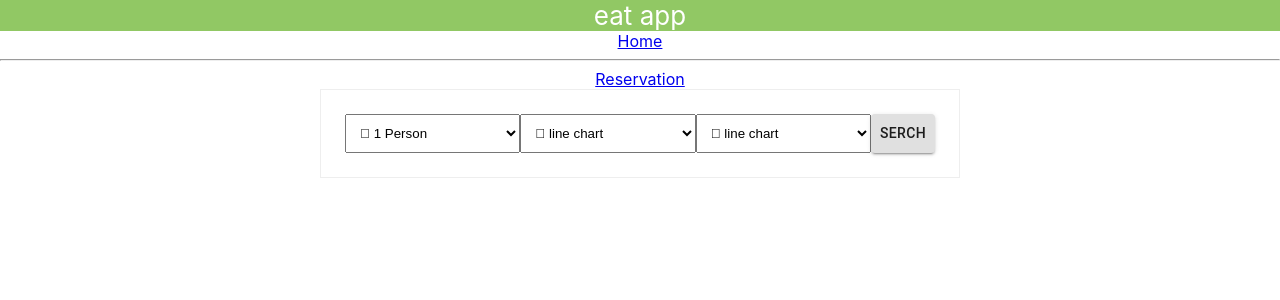
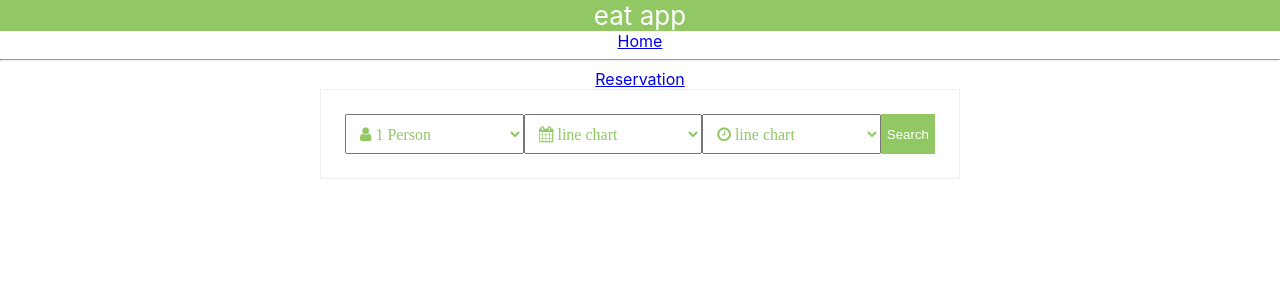
Before and after one commit to p8queiroz/eat-app-availability, a React (Create React App) app: page / in a window 1280 px wide. Shown: the top 300 px of the page. Built offline with nearby package versions, Linux system fonts and the light colour scheme.

Commit message:
add default colors

```diff
--- a/public/index.html
+++ b/public/index.html
@@ -15,6 +15,7 @@
       user's mobile device or desktop. See https://developers.google.com/web/fundamentals/web-app-manifest/
     -->
     <link rel="manifest" href="%PUBLIC_URL%/manifest.json" />
+    <link rel="stylesheet" href="https://cdnjs.cloudflare.com/ajax/libs/font-awesome/4.7.0/css/font-awesome.min.css">
     <!--
       Notice the use of %PUBLIC_URL% in the tags above.
       It will be replaced with the URL of the `public` folder during the build.
--- a/src/pages/Restaurant.tsx
+++ b/src/pages/Restaurant.tsx
@@ -31,10 +31,13 @@
       width: "100%",
       padding: "10px",
       outline: "none",
+      color: "#91C864"
     },
 
     button: {
-      color: "#91C864"
+      backgroundColor: "#91C864",
+      color: "white",
+      border: 0
     }
   }),
 );
@@ -114,7 +117,7 @@
                   <option value="fa fa-address-card"> &#xf017; line chart</option>
                   <option value="fa fa-address-card"> &#xf017; Pie Chart</option>
               </select>
-                  <Button variant="contained">Serch</Button>
+              <button className={classes.button}>Search</button>
         </div>
 
        {/* <FormControl variant="outlined" className={classes.formControl}>
```
